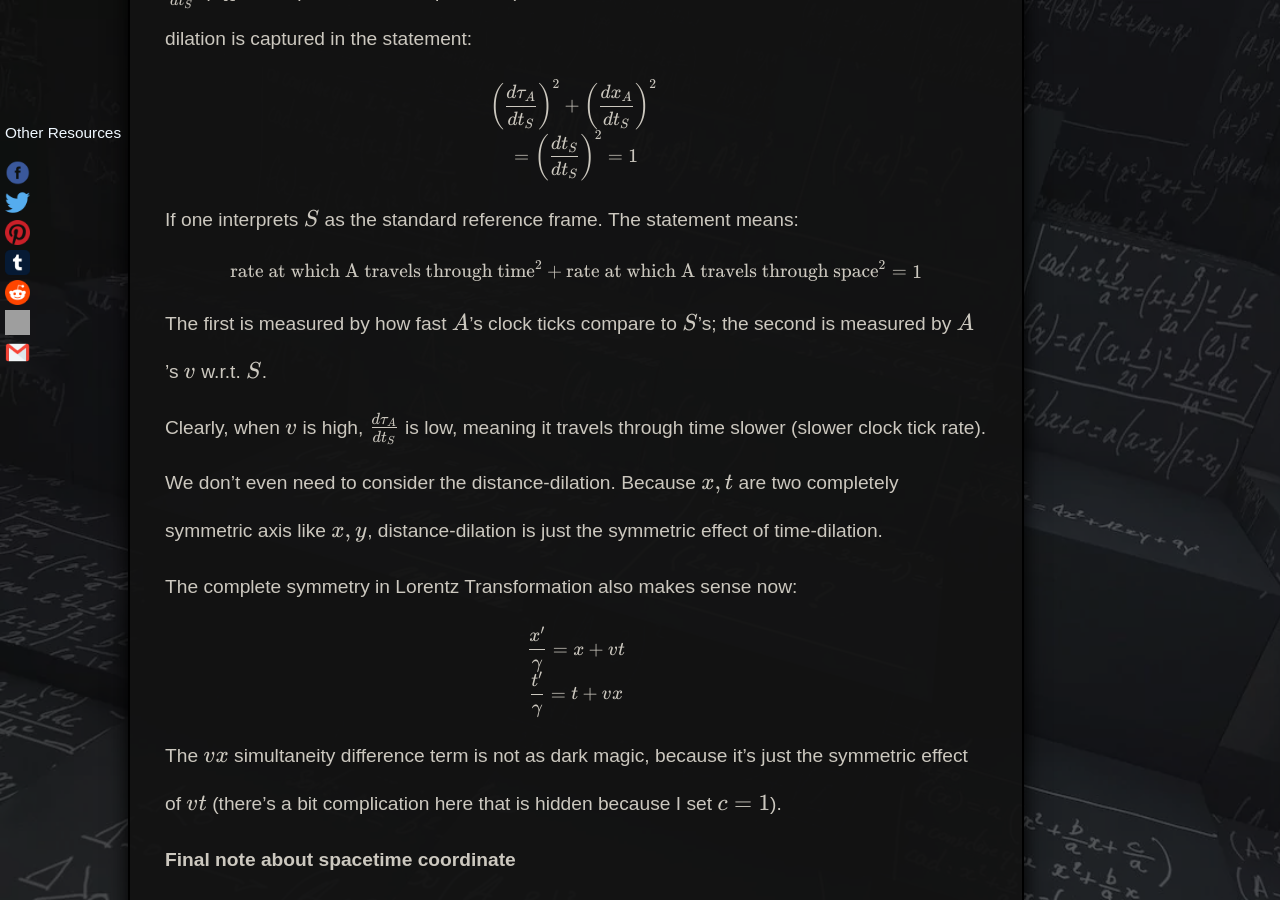
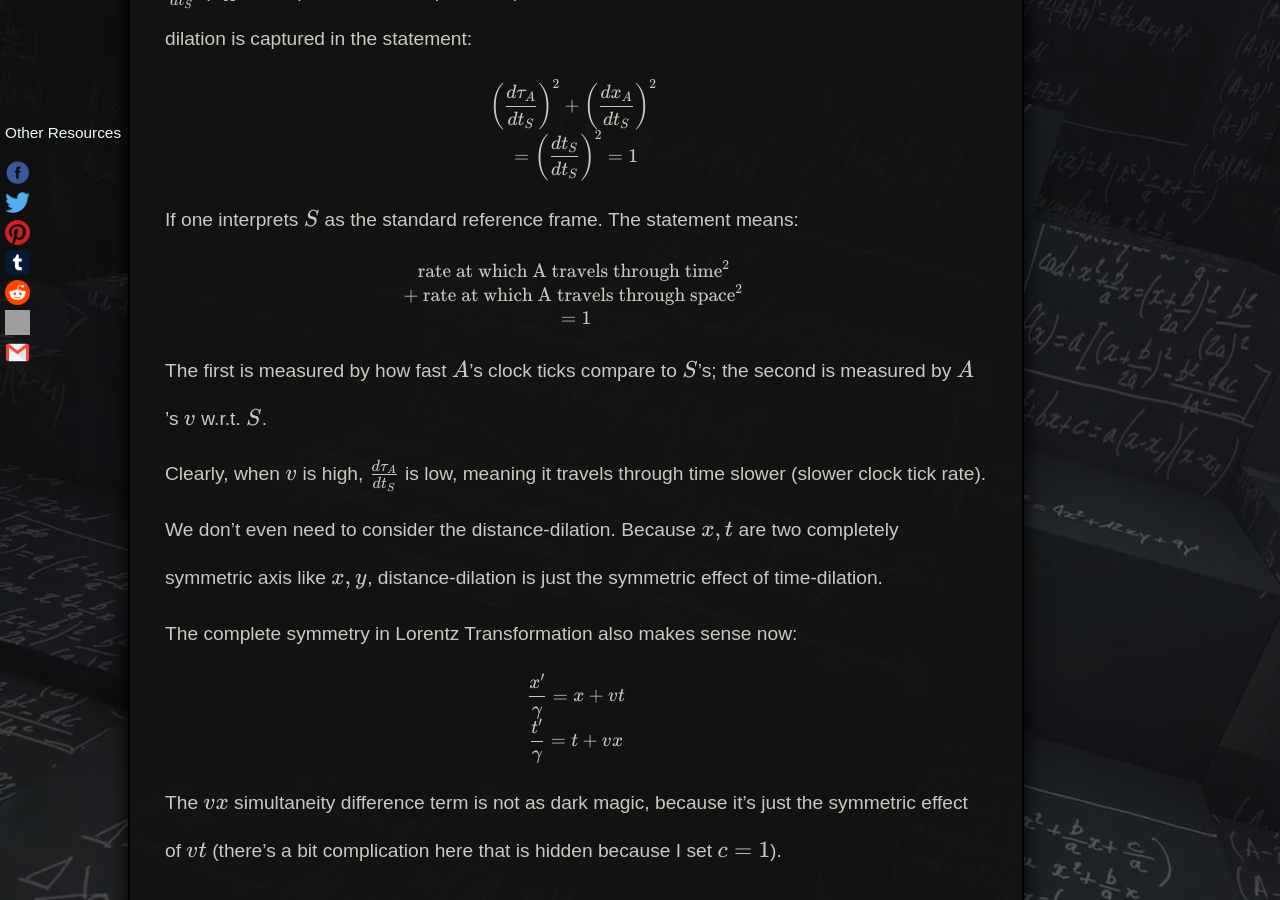
Before and after one commit to IntuitivePhysics/IntuitivePhysics, a Jekyll site: the page built from _posts/2022-04-03-special-relativity-misconceptions.md, in a window 1280 px wide and 900 px high, scrolled down 5835 px. Built offline with Jekyll 4.4.1, drawn with Linux system fonts in a browser that asks for light colours; grey boxes are pictures that could not be loaded.

Commit message:
mobile friendly

```diff
--- a/_posts/2022-04-03-special-relativity-misconceptions.md
+++ b/_posts/2022-04-03-special-relativity-misconceptions.md
@@ -113,7 +113,7 @@ $$
  If one interprets $S$ as the standard reference frame. The statement means:
 
 $$
-\text{rate at which A travels through time}^2 + \text{rate at which A travels through space}^2 = 1
+\text{rate at which A travels through time}^2 \\+ \text{rate at which A travels through space}^2 \\= 1
 $$
 
 The first is measured by how fast $A$'s clock ticks compare to $S$'s; the second is measured by $A$'s $v$ w.r.t. $S$.
```
